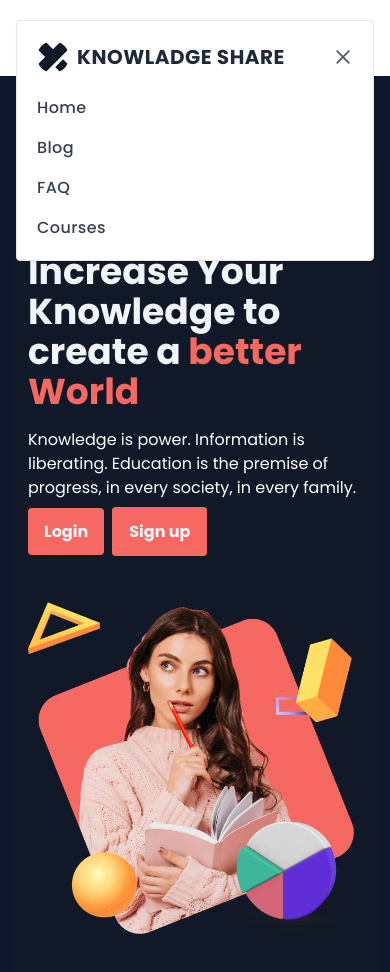
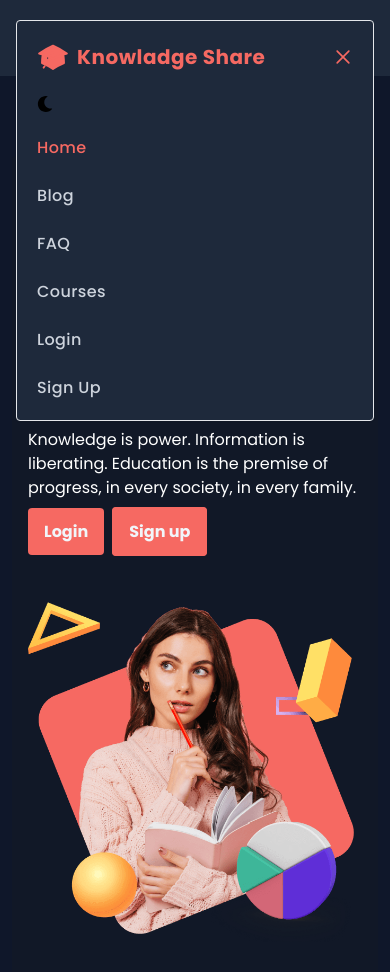
Before and after one commit to AriyanShihab/Knowlodge-Share-Client, a React (Create React App) app: page / in a window 390 px wide. Shown: the top 972 px of the page. Built offline with nearby package versions, Linux system fonts and the light colour scheme; no server answers; what @react-pdf/renderer would draw is missing.

Commit message:
nvber responsive ok

```diff
--- a/src/Components/Navber.js
+++ b/src/Components/Navber.js
@@ -1,6 +1,6 @@
 import React, { useContext, useState } from "react";
 import { FaMoon, FaSun } from "react-icons/fa";
-import { Link } from "react-router-dom";
+import { NavLink } from "react-router-dom";
 import { toast } from "react-toastify";
 import ReactTooltip from "react-tooltip";
 import { userContext } from "../Context/AuthContext";
@@ -20,26 +20,38 @@ const Navber = () => {
   };
   const [isMenuOpen, setIsMenuOpen] = useState(true);
   return (
-    <div className="px-4 py-5 mx-auto sm:max-w-xl md:max-w-full lg:max-w-screen-xl md:px-24 lg:px-8 shadow-lg">
+    <div className=" shadow-lg bg-slate-800">
+      <div className=" px-4 py-5 mx-auto sm:max-w-xl md:max-w-full lg:max-w-screen-xl md:px-24 lg:px-8">
         <div className="relative flex items-center justify-between ">
-        <Link
+          <NavLink
             to="/"
             aria-label="knoledge share"
             title="knoledge share"
             className="inline-flex items-center"
+            end
+            style={({ isActive }) => {
+              return { color: isActive ? "#f66962" : "#cdd3dc" };
+            }}
           >
             <svg
               xmlns="http://www.w3.org/2000/svg"
-            viewBox="0 0 32 32"
-            fill="currentColor"
-            className="flex-shrink-0 w-8 h-8 rounded-full text-gray-900"
+              fill="#f66962"
+              viewBox="0 0 24 24"
+              stroke-width="1.5"
+              stroke="#f66962"
+              class="w-8 h-8"
             >
-            <path d="M18.266 26.068l7.839-7.854 4.469 4.479c1.859 1.859 1.859 4.875 0 6.734l-1.104 1.104c-1.859 1.865-4.875 1.865-6.734 0zM30.563 2.531l-1.109-1.104c-1.859-1.859-4.875-1.859-6.734 0l-6.719 6.734-6.734-6.734c-1.859-1.859-4.875-1.859-6.734 0l-1.104 1.104c-1.859 1.859-1.859 4.875 0 6.734l6.734 6.734-6.734 6.734c-1.859 1.859-1.859 4.875 0 6.734l1.104 1.104c1.859 1.859 4.875 1.859 6.734 0l21.307-21.307c1.859-1.859 1.859-4.875 0-6.734z"></path>
+              <path
+                stroke-linecap="round"
+                stroke-linejoin="round"
+                d="M4.26 10.147a60.436 60.436 0 00-.491 6.347A48.627 48.627 0 0112 20.904a48.627 48.627 0 018.232-4.41 60.46 60.46 0 00-.491-6.347m-15.482 0a50.57 50.57 0 00-2.658-.813A59.905 59.905 0 0112 3.493a59.902 59.902 0 0110.399 5.84c-.896.248-1.783.52-2.658.814m-15.482 0A50.697 50.697 0 0112 13.489a50.702 50.702 0 017.74-3.342M6.75 15a.75.75 0 100-1.5.75.75 0 000 1.5zm0 0v-3.675A55.378 55.378 0 0112 8.443m-7.007 11.55A5.981 5.981 0 006.75 15.75v-1.5"
+              />
             </svg>
-          <span className="ml-2 text-xl font-bold tracking-wide text-gray-800 uppercase">
+
+            <span className="ml-2 text-xl font-bold tracking-wide text-[#f66962]">
               Knowledge Share
             </span>
-        </Link>
+          </NavLink>
           <ul className="flex items-center hidden space-x-8 lg:flex">
             <li>
               <p onClick={() => setTheme(!theme)}>
@@ -47,52 +59,68 @@ const Navber = () => {
               </p>
             </li>
             <li>
-            <Link
+              <NavLink
                 to="/"
                 aria-label="Home"
                 title="Home"
-              className="font-medium tracking-wide text-gray-700 transition-colors duration-200 hover:text-deep-purple-accent-400"
+                className="font-medium tracking-wide text-gray-100 transition-colors duration-200 hover:text-deep-purple-accent-400"
+                end
+                style={({ isActive }) => {
+                  return { color: isActive ? "#f66962" : "#cdd3dc" };
+                }}
               >
                 Home
-            </Link>
+              </NavLink>
             </li>
             <li>
-            <Link
+              <NavLink
                 to="/blog"
                 aria-label="blog"
                 title="blog"
-              className="font-medium tracking-wide text-gray-700 transition-colors duration-200 hover:text-deep-purple-accent-400"
+                className="font-medium tracking-wide text-gray-100 transition-colors duration-200 hover:text-deep-purple-accent-400"
+                end
+                style={({ isActive }) => {
+                  return { color: isActive ? "#f66962" : "#cdd3dc" };
+                }}
               >
                 Blog
-            </Link>
+              </NavLink>
             </li>
 
             <li>
-            <Link
+              <NavLink
                 to="/faq"
                 aria-label="FAQ"
                 title="FAQ"
-              className="font-medium tracking-wide text-gray-700 transition-colors duration-200 hover:text-deep-purple-accent-400"
+                className="font-medium tracking-wide text-gray-100 transition-colors duration-200 hover:text-deep-purple-accent-400"
+                end
+                style={({ isActive }) => {
+                  return { color: isActive ? "#f66962" : "#cdd3dc" };
+                }}
               >
                 FAQ
-            </Link>
+              </NavLink>
             </li>
             <li>
-            <Link
+              <NavLink
                 to="/courses"
                 aria-label="Courses"
                 title="Courses"
-              className="font-medium tracking-wide text-gray-700 transition-colors duration-200 hover:text-deep-purple-accent-400"
+                className="font-medium tracking-wide text-gray-100 transition-colors duration-200 hover:text-deep-purple-accent-400"
+                end
+                style={({ isActive }) => {
+                  return { color: isActive ? "#f66962" : "#cdd3dc" };
+                }}
               >
                 Courses
-            </Link>
+              </NavLink>
             </li>
             {user && user.uid ? (
               <>
                 <li>
                   <button
                     onClick={logout}
-                  className="font-medium tracking-wide px-3 py-2 rounded bg-[#f66962] text-gray-700 transition-colors duration-200 hover:text-deep-purple-accent-400"
+                    className="font-medium tracking-wide px-3 py-2 rounded bg-[#f66962] text-gray-100 transition-colors duration-200 hover:text-deep-purple-accent-400"
                   >
                     Log Out
                   </button>
@@ -115,24 +143,32 @@ const Navber = () => {
             ) : (
               <>
                 <li>
-                <Link
+                  <NavLink
                     to="/login"
                     aria-label="Login"
                     title="Login"
-                  className="font-medium tracking-wide text-gray-700 transition-colors duration-200 hover:text-deep-purple-accent-400"
+                    className="font-medium tracking-wide text-gray-100 transition-colors duration-200 hover:text-deep-purple-accent-400"
+                    end
+                    style={({ isActive }) => {
+                      return { color: isActive ? "#f66962" : "#cdd3dc" };
+                    }}
                   >
                     Login
-                </Link>
+                  </NavLink>
                 </li>
                 <li>
-                <Link
+                  <NavLink
                     to="/signup"
                     aria-label="signup"
                     title="signup"
-                  className="font-medium tracking-wide text-gray-700 transition-colors duration-200 hover:text-deep-purple-accent-400"
+                    className="font-medium tracking-wide text-gray-100 transition-colors duration-200 hover:text-deep-purple-accent-400"
+                    end
+                    style={({ isActive }) => {
+                      return { color: isActive ? "#f66962" : "#cdd3dc" };
+                    }}
                   >
                     Sign Up
-                </Link>
+                  </NavLink>
                 </li>
               </>
             )}
@@ -161,10 +197,10 @@ const Navber = () => {
             </button>
             {isMenuOpen && (
               <div className="absolute top-0 left-0 w-full">
-              <div className="p-5 bg-white border rounded shadow-sm">
+                <div className="p-5 bg-slate-800 border rounded shadow-sm">
                   <div className="flex items-center justify-between mb-4">
                     <div>
-                    <Link
+                      <NavLink
                         to="/"
                         aria-label="Company"
                         title="Company"
@@ -172,16 +208,22 @@ const Navber = () => {
                       >
                         <svg
                           xmlns="http://www.w3.org/2000/svg"
-                        viewBox="0 0 32 32"
-                        fill="currentColor"
-                        className="flex-shrink-0 w-8 h-8 rounded-full text-gray-900"
+                          fill="#f66962"
+                          viewBox="0 0 24 24"
+                          stroke-width="1.5"
+                          stroke="#f66962"
+                          class="w-8 h-8"
                         >
-                        <path d="M18.266 26.068l7.839-7.854 4.469 4.479c1.859 1.859 1.859 4.875 0 6.734l-1.104 1.104c-1.859 1.865-4.875 1.865-6.734 0zM30.563 2.531l-1.109-1.104c-1.859-1.859-4.875-1.859-6.734 0l-6.719 6.734-6.734-6.734c-1.859-1.859-4.875-1.859-6.734 0l-1.104 1.104c-1.859 1.859-1.859 4.875 0 6.734l6.734 6.734-6.734 6.734c-1.859 1.859-1.859 4.875 0 6.734l1.104 1.104c1.859 1.859 4.875 1.859 6.734 0l21.307-21.307c1.859-1.859 1.859-4.875 0-6.734z"></path>
+                          <path
+                            stroke-linecap="round"
+                            stroke-linejoin="round"
+                            d="M4.26 10.147a60.436 60.436 0 00-.491 6.347A48.627 48.627 0 0112 20.904a48.627 48.627 0 018.232-4.41 60.46 60.46 0 00-.491-6.347m-15.482 0a50.57 50.57 0 00-2.658-.813A59.905 59.905 0 0112 3.493a59.902 59.902 0 0110.399 5.84c-.896.248-1.783.52-2.658.814m-15.482 0A50.697 50.697 0 0112 13.489a50.702 50.702 0 017.74-3.342M6.75 15a.75.75 0 100-1.5.75.75 0 000 1.5zm0 0v-3.675A55.378 55.378 0 0112 8.443m-7.007 11.55A5.981 5.981 0 006.75 15.75v-1.5"
+                          />
                         </svg>
-                      <span className="ml-2 text-xl font-bold tracking-wide text-gray-800 uppercase">
+                        <span className="ml-2 text-xl font-bold tracking-wide text-[#f66962] ">
                           Knowladge Share
                         </span>
-                    </Link>
+                      </NavLink>
                     </div>
                     <div>
                       <button
@@ -190,7 +232,7 @@ const Navber = () => {
                         className="p-2 -mt-2 -mr-2 transition duration-200 rounded hover:bg-gray-200 focus:bg-gray-200 focus:outline-none focus:shadow-outline"
                         onClick={() => setIsMenuOpen(false)}
                       >
-                      <svg className="w-5 text-gray-600" viewBox="0 0 24 24">
+                        <svg className="w-5 text-[#f66962]" viewBox="0 0 24 24">
                           <path
                             fill="currentColor"
                             d="M19.7,4.3c-0.4-0.4-1-0.4-1.4,0L12,10.6L5.7,4.3c-0.4-0.4-1-0.4-1.4,0s-0.4,1,0,1.4l6.3,6.3l-6.3,6.3 c-0.4,0.4-0.4,1,0,1.4C4.5,19.9,4.7,20,5,20s0.5-0.1,0.7-0.3l6.3-6.3l6.3,6.3c0.2,0.2,0.5,0.3,0.7,0.3s0.5-0.1,0.7-0.3 c0.4-0.4,0.4-1,0-1.4L13.4,12l6.3-6.3C20.1,5.3,20.1,4.7,19.7,4.3z"
@@ -200,51 +242,130 @@ const Navber = () => {
                     </div>
                   </div>
                   <nav>
-                  <ul className="space-y-4 ">
+                    <ul className=" space-y-6">
                       <li>
-                      <Link
+                        <p onClick={() => setTheme(!theme)}>
+                          {theme ? <FaMoon></FaMoon> : <FaSun></FaSun>}
+                        </p>
+                      </li>
+                      <li>
+                        <NavLink
                           to="/"
-                        onClick={() => setIsMenuOpen(false)}
                           aria-label="Home"
                           title="Home"
-                        className="font-medium tracking-wide text-gray-700 transition-colors duration-200 hover:text-deep-purple-accent-400"
+                          className="font-medium tracking-wide text-gray-100 transition-colors duration-200 hover:text-deep-purple-accent-400"
+                          end
+                          style={({ isActive }) => {
+                            return { color: isActive ? "#f66962" : "#cdd3dc" };
+                          }}
                         >
                           Home
-                      </Link>
+                        </NavLink>
                       </li>
                       <li>
-                      <Link
-                        onClick={() => setIsMenuOpen(false)}
+                        <NavLink
                           to="/blog"
-                        aria-label="Blog"
-                        title="Blog"
-                        className="font-medium tracking-wide text-gray-700 transition-colors duration-200 hover:text-deep-purple-accent-400"
+                          aria-label="blog"
+                          title="blog"
+                          className="font-medium tracking-wide text-gray-100 transition-colors duration-200 hover:text-deep-purple-accent-400"
+                          end
+                          style={({ isActive }) => {
+                            return { color: isActive ? "#f66962" : "#cdd3dc" };
+                          }}
                         >
                           Blog
-                      </Link>
+                        </NavLink>
                       </li>
+
                       <li>
-                      <Link
-                        onClick={() => setIsMenuOpen(false)}
+                        <NavLink
                           to="/faq"
                           aria-label="FAQ"
                           title="FAQ"
-                        className="font-medium tracking-wide text-gray-700 transition-colors duration-200 hover:text-deep-purple-accent-400"
+                          className="font-medium tracking-wide text-gray-100 transition-colors duration-200 hover:text-deep-purple-accent-400"
+                          end
+                          style={({ isActive }) => {
+                            return { color: isActive ? "#f66962" : "#cdd3dc" };
+                          }}
                         >
                           FAQ
-                      </Link>
+                        </NavLink>
                       </li>
                       <li>
-                      <Link
-                        onClick={() => setIsMenuOpen(false)}
+                        <NavLink
                           to="/courses"
                           aria-label="Courses"
                           title="Courses"
-                        className="font-medium tracking-wide text-gray-700 transition-colors duration-200 hover:text-deep-purple-accent-400"
+                          className="font-medium tracking-wide text-gray-100 transition-colors duration-200 hover:text-deep-purple-accent-400"
+                          end
+                          style={({ isActive }) => {
+                            return { color: isActive ? "#f66962" : "#cdd3dc" };
+                          }}
                         >
                           Courses
-                      </Link>
+                        </NavLink>
                       </li>
+                      {user && user.uid ? (
+                        <>
+                          <li>
+                            <button
+                              onClick={logout}
+                              className="font-medium tracking-wide px-3 py-2 rounded bg-[#f66962] text-gray-100 transition-colors duration-200 hover:text-deep-purple-accent-400"
+                            >
+                              Log Out
+                            </button>
+                          </li>
+                          <li></li>
+
+                          <li>
+                            <div data-tip="msg to show" data-for="toolTip1">
+                              <img
+                                className="h-[30px] w-[30px] rounded-[50%] object-cover"
+                                src={user.photoURL ? user.photoURL : dummyUser}
+                                alt=""
+                              />
+                            </div>
+                            <ReactTooltip place="bottom, center" id="toolTip1">
+                              {user.displayName}
+                            </ReactTooltip>
+                          </li>
+                        </>
+                      ) : (
+                        <>
+                          <li>
+                            <NavLink
+                              to="/login"
+                              aria-label="Login"
+                              title="Login"
+                              className="font-medium tracking-wide text-gray-100 transition-colors duration-200 hover:text-deep-purple-accent-400"
+                              end
+                              style={({ isActive }) => {
+                                return {
+                                  color: isActive ? "#f66962" : "#cdd3dc",
+                                };
+                              }}
+                            >
+                              Login
+                            </NavLink>
+                          </li>
+                          <li>
+                            <NavLink
+                              to="/signup"
+                              aria-label="signup"
+                              title="signup"
+                              className="font-medium tracking-wide text-gray-100 transition-colors duration-200 hover:text-deep-purple-accent-400"
+                              end
+                              style={({ isActive }) => {
+                                return {
+                                  color: isActive ? "#f66962" : "#cdd3dc",
+                                };
+                              }}
+                            >
+                              Sign Up
+                            </NavLink>
+                          </li>
+                        </>
+                      )}
                     </ul>
                   </nav>
                 </div>
@@ -253,6 +374,7 @@ const Navber = () => {
           </div>
         </div>
       </div>
+    </div>
   );
 };
 
```
Lines whose indentation alone changed are shown as unchanged.
